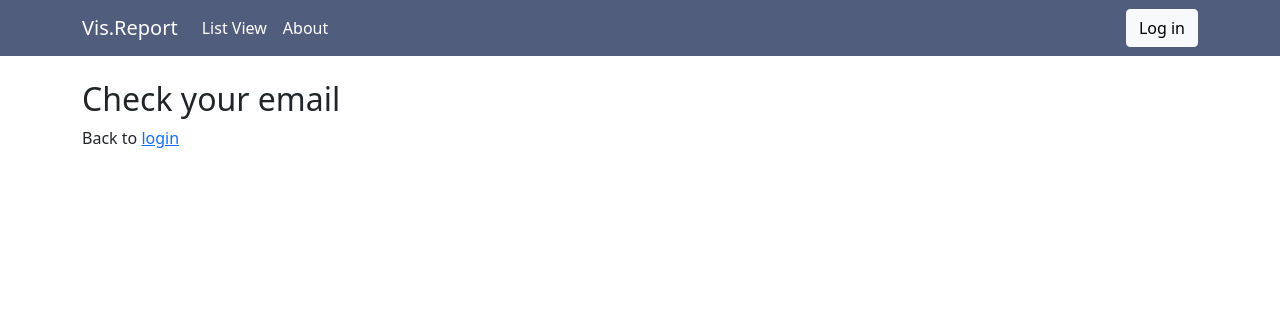
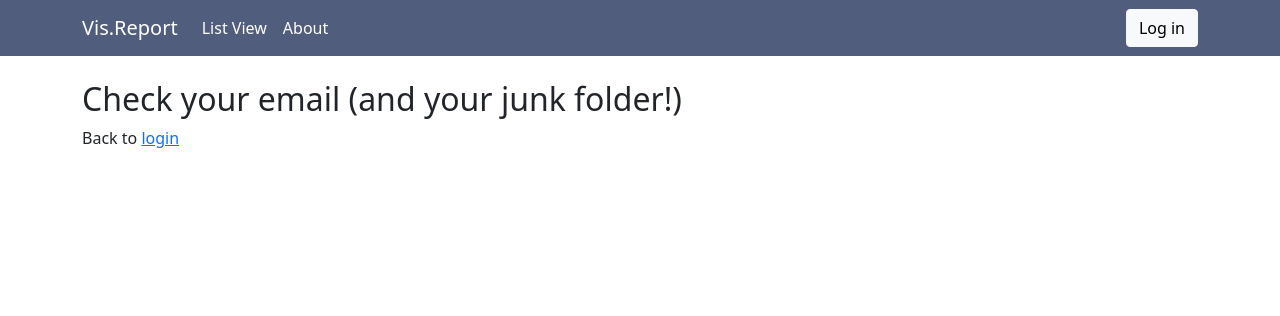
Before and after one commit to patrick-morrison/visreport2, a Django app: a page that uses report/templates/registration/password_reset_done.html in a window 1280 px wide. Shown: the top 316 px of the page. Run offline with Django 4.2, Linux system fonts and the light colour scheme; parts of the project's set-up code (start-up, migrations or seed data) failed here and were passed over.

Commit message:
junk folder

```diff
--- a/report/templates/registration/password_reset_done.html
+++ b/report/templates/registration/password_reset_done.html
@@ -3,7 +3,7 @@
 
 <div class="container">
     <br/>
-    <h2>Check your email</h2>
+    <h2>Check your email (and your junk folder!)</h2>
     <p>Back to <a href = "{% url 'login' %}">login</a></p>
 
 </div>
```
